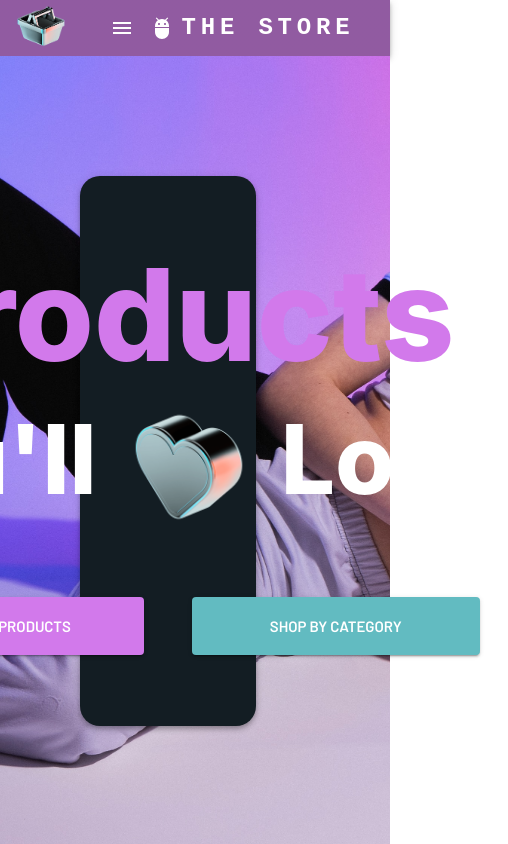
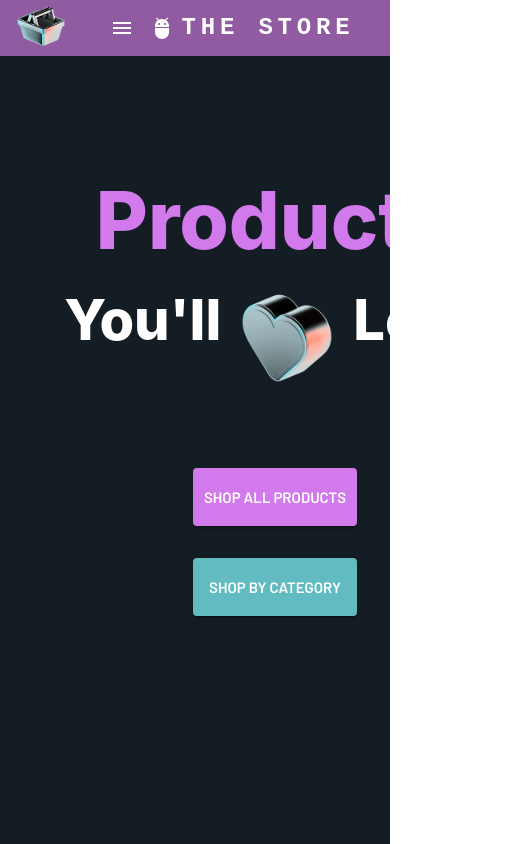
Before and after one commit to carinadiesel-dev/ecommerce-react, a React (Vite) app: page /products in a window 390 px wide. Shown: the top 844 px of the page, 508 px wide, since content can reach past the window. Built offline with nearby package versions, Linux system fonts and the light colour scheme.

Commit message:
Worked on mobile breakpoints of Product Home Page

```diff
--- a/src/pages/Home.tsx
+++ b/src/pages/Home.tsx
@@ -11,15 +11,10 @@ const HomePage = () => {
         overflow: "hidden",
         height: "55rem",
         [theme.breakpoints.down("md")]: {
-          height: "47rem",
-        },
-        [theme.breakpoints.down("md")]: {
           height: "45rem",
         },
         [theme.breakpoints.down("sm")]: {
           flexDirection: "column",
-        },
-        [theme.breakpoints.down("sm")]: {
           height: "50rem",
         },
       }}
--- a/src/pages/ProductPages/index.tsx
+++ b/src/pages/ProductPages/index.tsx
@@ -48,7 +48,9 @@ const ProductsHomePage = () => {
   ];
 
   return (
-    <Box sx={{ backgroundColor: theme.palette.secondary.main }}>
+    <Box
+      sx={{ backgroundColor: theme.palette.secondary.main, overflow: "hidden" }}
+    >
       <Box
         height={"60rem"}
         sx={{
@@ -58,6 +60,16 @@ const ProductsHomePage = () => {
           backgroundRepeat: "no-repeat",
           backgroundPosition: "center",
           backgroundPositionY: -100,
+          [theme.breakpoints.down("xl")]: {
+            backgroundPositionY: -50,
+            backgroundPositionX: -150,
+          },
+          [theme.breakpoints.down("lg")]: {
+            backgroundPositionX: -400,
+          },
+          [theme.breakpoints.down("md")]: {
+            backgroundImage: "none",
+          },
         }}
       >
         <Box
@@ -73,6 +85,19 @@ const ProductsHomePage = () => {
             marginTop: 15,
             borderRadius: "20px",
             boxShadow: 4,
+            [theme.breakpoints.down("xl")]: {
+              width: "50%",
+              height: 450,
+              marginTop: 18,
+            },
+            [theme.breakpoints.down("lg")]: {
+              height: 600,
+              marginTop: 5,
+            },
+            [theme.breakpoints.down("md")]: {
+              width: "100%",
+              boxShadow: "none",
+            },
           }}
         >
           <Typography
@@ -83,6 +108,10 @@ const ProductsHomePage = () => {
               fontSize: "8rem",
               lineHeight: "8.5rem",
               textAlign: "center",
+              [theme.breakpoints.down("xl")]: {
+                fontSize: "5rem",
+                lineHeight: "5.5rem",
+              },
             }}
           >
             Products{" "}
@@ -97,12 +126,30 @@ const ProductsHomePage = () => {
                 lineHeight: "6.5rem",
                 color: "white",
                 paddingTop: 3,
+                [theme.breakpoints.down("xl")]: {
+                  fontSize: "5rem",
+                  lineHeight: "5.5rem",
+                  gap: 2,
+                },
+                [theme.breakpoints.down("lg")]: {
+                  fontSize: "3.5rem",
+                  lineHeight: "4rem",
+                },
               }}
             >
-              You'll <img src={loveImg} height={120} /> Love
+              You'll <img src={loveImg} height={100} /> Love
             </Typography>
           </Typography>
-          <Box sx={{ display: "flex", gap: 6 }}>
+          <Box
+            sx={{
+              display: "flex",
+              gap: 6,
+              [theme.breakpoints.down("lg")]: {
+                flexDirection: "column",
+                gap: 4,
+              },
+            }}
+          >
             <Link href={"/products/all-products"}>
               <Button
                 size="large"
@@ -116,6 +163,12 @@ const ProductsHomePage = () => {
 
                   "&:hover": {
                     backgroundColor: theme.palette.secondary.light,
+                  },
+                  [theme.breakpoints.down("xl")]: {
+                    width: "15rem",
+                  },
+                  [theme.breakpoints.down("lg")]: {
+                    width: "100%",
                   },
                 }}
               >
@@ -135,6 +188,12 @@ const ProductsHomePage = () => {
 
                   "&:hover": {
                     backgroundColor: theme.palette.primary.light,
+                  },
+                  [theme.breakpoints.down("xl")]: {
+                    width: "15rem",
+                  },
+                  [theme.breakpoints.down("lg")]: {
+                    width: "100%",
                   },
                 }}
               >
```
